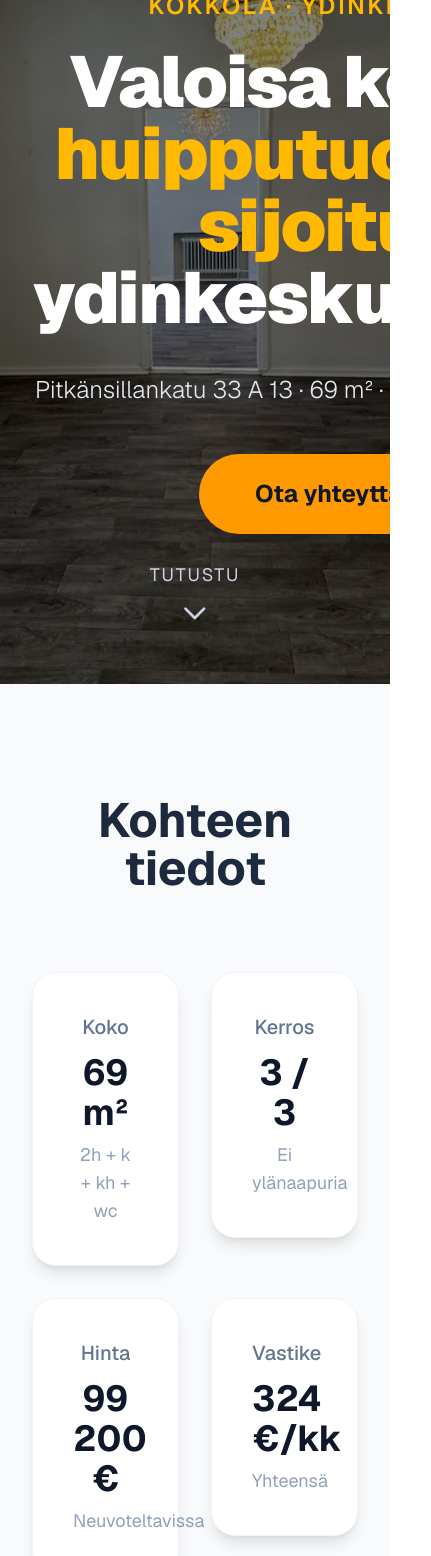
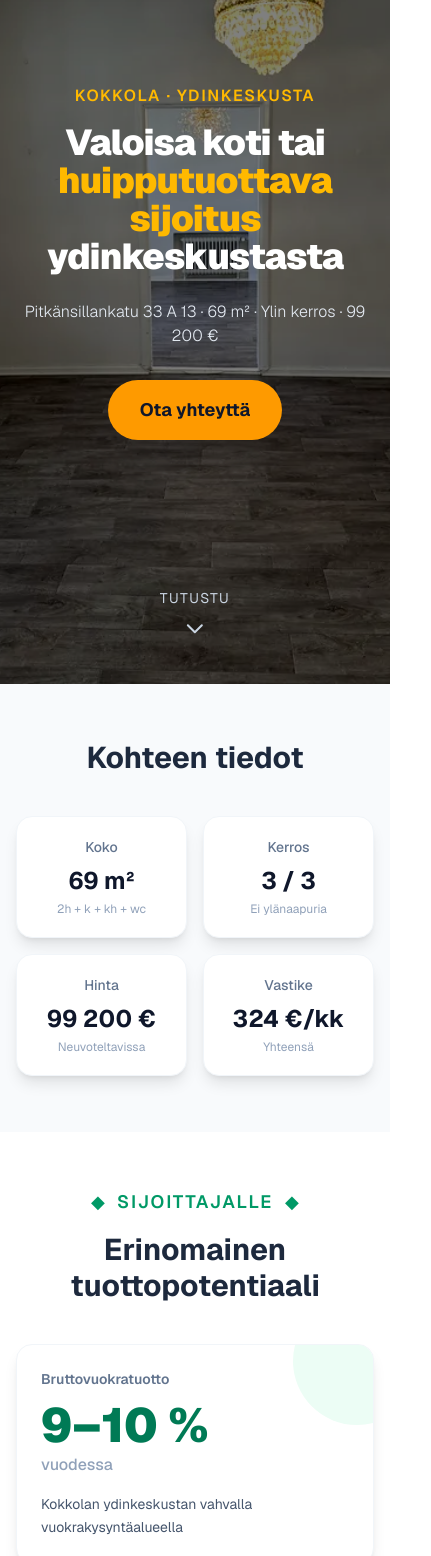
Before and after one commit to pkopsa/pitkansillankatu-site, a Next.js app: page / in a window 390 px wide. Shown: the part 160-1716 px from the top of the page, 431 px wide, since content can reach past the window. Built offline with nearby package versions, Linux system fonts and the light colour scheme.

Commit message:
Korjattu mobiiliskaalautuvuus

```diff
--- a/src/app/page.tsx
+++ b/src/app/page.tsx
@@ -72,41 +72,41 @@ export default function Home() {
           <div className="absolute inset-0 bg-black/50" />
         </div>
 
-        <div className="relative z-10 text-center px-8 max-w-6xl mx-auto">
-          <p className="text-amber-400 text-2xl font-semibold tracking-widest uppercase mb-6">
+        <div className="relative z-10 text-center px-4 lg:px-8 max-w-6xl mx-auto">
+          <p className="text-amber-400 text-base lg:text-2xl font-semibold tracking-widest uppercase mb-4 lg:mb-6">
             Kokkola · Ydinkeskusta
           </p>
-          <h1 className="text-7xl md:text-[6.5rem] lg:text-[8rem] font-black text-white leading-[1.0] tracking-tight mb-10">
+          <h1 className="text-4xl sm:text-5xl md:text-7xl lg:text-[8rem] font-black text-white leading-[1.05] lg:leading-[1.0] tracking-tight mb-6 lg:mb-10">
             Valoisa koti tai<br />
             <span className="text-amber-400">huipputuottava<br />sijoitus</span><br />
             ydinkeskustasta
           </h1>
-          <p className="text-2xl md:text-3xl text-slate-200 mb-12 font-light">
+          <p className="text-base sm:text-lg md:text-2xl lg:text-3xl text-slate-200 mb-8 lg:mb-12 font-light">
             Pitkänsillankatu 33 A 13 · 69 m² · Ylin kerros · 99 200 €
           </p>
           <a
             href="#yhteystiedot"
-            className="inline-block bg-amber-500 hover:bg-amber-400 text-slate-900 text-2xl font-bold px-14 py-6 rounded-full transition-colors duration-300 shadow-2xl"
+            className="inline-block bg-amber-500 hover:bg-amber-400 text-slate-900 text-lg lg:text-2xl font-bold px-8 lg:px-14 py-4 lg:py-6 rounded-full transition-colors duration-300 shadow-2xl"
           >
             Ota yhteyttä
           </a>
         </div>
 
-        <div className="absolute bottom-10 left-1/2 -translate-x-1/2 flex flex-col items-center gap-2 text-slate-300 animate-bounce">
-          <span className="text-lg tracking-widest uppercase">Tutustu</span>
-          <svg className="w-8 h-8" fill="none" stroke="currentColor" viewBox="0 0 24 24">
+        <div className="absolute bottom-8 left-1/2 -translate-x-1/2 flex flex-col items-center gap-2 text-slate-300 animate-bounce">
+          <span className="text-sm lg:text-lg tracking-widest uppercase">Tutustu</span>
+          <svg className="w-6 h-6 lg:w-8 lg:h-8" fill="none" stroke="currentColor" viewBox="0 0 24 24">
             <path strokeLinecap="round" strokeLinejoin="round" strokeWidth={2} d="M19 9l-7 7-7-7" />
           </svg>
         </div>
       </section>
 
       {/* ── PERUSTIEDOT ──────────────────────────────────────────────── */}
-      <section className="py-28 px-8 bg-slate-50">
+      <section className="py-14 px-4 lg:py-28 lg:px-8 bg-slate-50">
         <div className="max-w-6xl mx-auto">
           <FadeIn>
-            <h2 className="text-5xl font-bold text-center mb-20 text-slate-800">Kohteen tiedot</h2>
+            <h2 className="text-3xl lg:text-5xl font-bold text-center mb-10 lg:mb-20 text-slate-800">Kohteen tiedot</h2>
           </FadeIn>
-          <div className="grid grid-cols-2 md:grid-cols-4 gap-8">
+          <div className="grid grid-cols-2 md:grid-cols-4 gap-4 lg:gap-8">
             {[
               { label: "Koko", value: "69 m²", sub: "2h + k + kh + wc" },
               { label: "Kerros", value: "3 / 3", sub: "Ei ylänaapuria" },
@@ -114,10 +114,10 @@ export default function Home() {
               { label: "Vastike", value: "324 €/kk", sub: "Yhteensä" },
             ].map((item, i) => (
               <FadeIn key={item.label} delay={i * 100}>
-                <div className="bg-white rounded-3xl p-10 text-center shadow-lg border border-slate-100 hover:shadow-xl transition-shadow">
-                  <p className="text-slate-500 text-xl font-medium mb-3">{item.label}</p>
-                  <p className="text-4xl font-bold text-slate-900 mb-2">{item.value}</p>
-                  <p className="text-slate-400 text-lg">{item.sub}</p>
+                <div className="bg-white rounded-2xl lg:rounded-3xl p-5 lg:p-10 text-center shadow-lg border border-slate-100 hover:shadow-xl transition-shadow">
+                  <p className="text-slate-500 text-sm lg:text-xl font-medium mb-2 lg:mb-3">{item.label}</p>
+                  <p className="text-2xl lg:text-4xl font-bold text-slate-900 mb-1 lg:mb-2">{item.value}</p>
+                  <p className="text-slate-400 text-xs lg:text-lg">{item.sub}</p>
                 </div>
               </FadeIn>
             ))}
@@ -126,18 +126,18 @@ export default function Home() {
       </section>
 
       {/* ── SIJOITTAJAN TIEDOT ───────────────────────────────────────── */}
-      <section className="py-28 px-8 bg-white">
+      <section className="py-14 px-4 lg:py-28 lg:px-8 bg-white">
         <div className="max-w-6xl mx-auto">
           <FadeIn>
-            <div className="flex items-center gap-4 mb-6 justify-center">
-              <span className="text-emerald-600 text-2xl">◆</span>
-              <p className="text-emerald-600 text-2xl font-semibold tracking-widest uppercase">Sijoittajalle</p>
-              <span className="text-emerald-600 text-2xl">◆</span>
+            <div className="flex items-center gap-3 mb-4 lg:mb-6 justify-center">
+              <span className="text-emerald-600 text-lg lg:text-2xl">◆</span>
+              <p className="text-emerald-600 text-lg lg:text-2xl font-semibold tracking-widest uppercase">Sijoittajalle</p>
+              <span className="text-emerald-600 text-lg lg:text-2xl">◆</span>
             </div>
-            <h2 className="text-5xl font-bold text-center mb-20 text-slate-800">Erinomainen tuottopotentiaali</h2>
+            <h2 className="text-3xl lg:text-5xl font-bold text-center mb-10 lg:mb-20 text-slate-800">Erinomainen tuottopotentiaali</h2>
           </FadeIn>
 
-          <div className="grid md:grid-cols-3 gap-8 mb-16">
+          <div className="grid grid-cols-1 md:grid-cols-3 gap-4 lg:gap-8 mb-8 lg:mb-16">
             {[
               {
                 label: "Bruttovuokratuotto",
@@ -159,20 +159,20 @@ export default function Home() {
               },
             ].map((item, i) => (
               <FadeIn key={item.label} delay={i * 150}>
-                <div className="relative bg-white rounded-3xl p-10 overflow-hidden shadow-lg border border-slate-100 hover:shadow-xl transition-shadow">
-                  <div className="absolute top-0 right-0 w-40 h-40 bg-emerald-50 rounded-full -translate-y-16 translate-x-16" />
-                  <p className="text-slate-500 text-lg font-semibold mb-4">{item.label}</p>
-                  <p className="text-6xl font-black mb-1 text-emerald-700">{item.value}</p>
-                  <p className="text-xl font-medium mb-6 text-slate-400">{item.sub}</p>
-                  <p className="text-base text-slate-600 leading-relaxed">{item.desc}</p>
+                <div className="relative bg-white rounded-2xl lg:rounded-3xl p-6 lg:p-10 overflow-hidden shadow-lg border border-slate-100 hover:shadow-xl transition-shadow">
+                  <div className="absolute top-0 right-0 w-32 h-32 lg:w-40 lg:h-40 bg-emerald-50 rounded-full -translate-y-12 translate-x-12 lg:-translate-y-16 lg:translate-x-16" />
+                  <p className="text-slate-500 text-sm lg:text-lg font-semibold mb-3 lg:mb-4">{item.label}</p>
+                  <p className="text-5xl lg:text-6xl font-black mb-1 text-emerald-700">{item.value}</p>
+                  <p className="text-base lg:text-xl font-medium mb-4 lg:mb-6 text-slate-400">{item.sub}</p>
+                  <p className="text-sm lg:text-base text-slate-600 leading-relaxed">{item.desc}</p>
                 </div>
               </FadeIn>
             ))}
           </div>
 
           <FadeIn>
-            <div className="bg-slate-50 border border-slate-200 rounded-3xl p-10 text-center shadow-lg">
-              <p className="text-2xl text-slate-600 leading-relaxed">
+            <div className="bg-slate-50 border border-slate-200 rounded-2xl lg:rounded-3xl p-6 lg:p-10 text-center shadow-lg">
+              <p className="text-base lg:text-2xl text-slate-600 leading-relaxed">
                 Hankintahinta <strong className="text-emerald-700">99 200 €</strong> ja vastike vain{" "}
                 <strong className="text-emerald-700">324 €/kk</strong> tekevät tästä yhden Kokkolan
                 houkuttelevimmista sijoitusasunnoista.
@@ -183,14 +183,14 @@ export default function Home() {
       </section>
 
       {/* ── MUUTTOVALMIS KOTI ───────────────────────────────────────── */}
-      <section className="py-28 px-8 bg-slate-50">
+      <section className="py-14 px-4 lg:py-28 lg:px-8 bg-slate-50">
         <div className="max-w-6xl mx-auto">
           <FadeIn>
-            <h2 className="text-5xl font-bold text-center mb-6 text-slate-800">Muuttovalmis & freesi</h2>
-            <p className="text-2xl text-slate-500 text-center mb-20">Ei remonttitarvetta — voit vuokrata tai muuttaa heti</p>
+            <h2 className="text-3xl lg:text-5xl font-bold text-center mb-4 lg:mb-6 text-slate-800">Muuttovalmis & freesi</h2>
+            <p className="text-base lg:text-2xl text-slate-500 text-center mb-10 lg:mb-20">Ei remonttitarvetta — voit vuokrata tai muuttaa heti</p>
           </FadeIn>
 
-          <div className="grid md:grid-cols-3 gap-8">
+          <div className="grid grid-cols-1 md:grid-cols-3 gap-4 lg:gap-8">
             {[
               {
                 icon: "🖌️",
@@ -209,10 +209,10 @@ export default function Home() {
               },
             ].map((item, i) => (
               <FadeIn key={item.title} delay={i * 120}>
-                <div className="bg-white hover:bg-slate-50 rounded-3xl p-12 transition-colors duration-300 border border-slate-100 shadow-lg hover:shadow-xl">
-                  <div className="text-6xl mb-8">{item.icon}</div>
-                  <h3 className="text-3xl font-bold mb-5 text-slate-800">{item.title}</h3>
-                  <p className="text-xl text-slate-600 leading-relaxed">{item.desc}</p>
+                <div className="bg-white hover:bg-slate-50 rounded-2xl lg:rounded-3xl p-6 lg:p-12 transition-colors duration-300 border border-slate-100 shadow-lg hover:shadow-xl">
+                  <div className="text-5xl mb-4 lg:mb-8">{item.icon}</div>
+                  <h3 className="text-xl lg:text-3xl font-bold mb-3 lg:mb-5 text-slate-800">{item.title}</h3>
+                  <p className="text-sm lg:text-xl text-slate-600 leading-relaxed">{item.desc}</p>
                 </div>
               </FadeIn>
             ))}
@@ -221,16 +221,16 @@ export default function Home() {
       </section>
 
       {/* ── KUVAGALLERIA ────────────────────────────────────────────── */}
-      <section className="py-28 px-8 bg-white">
+      <section className="py-14 px-4 lg:py-28 lg:px-8 bg-white">
         <div className="max-w-7xl mx-auto">
           <FadeIn>
-            <h2 className="text-5xl font-bold text-center mb-20 text-slate-800">Kuvagalleria</h2>
+            <h2 className="text-3xl lg:text-5xl font-bold text-center mb-10 lg:mb-20 text-slate-800">Kuvagalleria</h2>
           </FadeIn>
 
-          <div className="grid grid-cols-2 md:grid-cols-3 lg:grid-cols-4 gap-4">
+          <div className="grid grid-cols-2 md:grid-cols-3 lg:grid-cols-4 gap-2 lg:gap-4">
             {/* Pääkuva — leveä */}
             <FadeIn className="col-span-2 row-span-2" delay={0}>
-              <div className="relative aspect-square rounded-3xl overflow-hidden shadow-lg">
+              <div className="relative aspect-square rounded-2xl lg:rounded-3xl overflow-hidden shadow-lg">
                 <Image
                   src="/olohuone1.webp"
                   alt="Olohuone"
@@ -242,7 +242,7 @@ export default function Home() {
 
             {galleryImages.slice(1).map((img, i) => (
               <FadeIn key={img.src} delay={(i + 1) * 80}>
-                <div className="relative aspect-square rounded-2xl overflow-hidden shadow-md">
+                <div className="relative aspect-square rounded-xl lg:rounded-2xl overflow-hidden shadow-md">
                   <Image
                     src={img.src}
                     alt={img.alt}
@@ -257,41 +257,41 @@ export default function Home() {
       </section>
 
       {/* ── HISTORIA & SIJAINTI ─────────────────────────────────────── */}
-      <section className="py-28 px-8 bg-slate-50">
+      <section className="py-14 px-4 lg:py-28 lg:px-8 bg-slate-50">
         <div className="max-w-6xl mx-auto">
           <FadeIn>
-            <h2 className="text-5xl font-bold text-center mb-6 text-slate-800">Historia & sijainti</h2>
-            <p className="text-2xl text-slate-500 text-center mb-20">
+            <h2 className="text-3xl lg:text-5xl font-bold text-center mb-3 lg:mb-6 text-slate-800">Historia & sijainti</h2>
+            <p className="text-base lg:text-2xl text-slate-500 text-center mb-10 lg:mb-20">
               Arvokas sijainti Kokkolan sydämessä — historiaa ja nykypäivää
             </p>
           </FadeIn>
 
-          <FadeIn delay={0} className="mb-16">
-            <div className="relative rounded-3xl overflow-hidden aspect-[16/7] shadow-xl">
+          <FadeIn delay={0} className="mb-8 lg:mb-16">
+            <div className="relative rounded-2xl lg:rounded-3xl overflow-hidden aspect-[16/9] lg:aspect-[16/7] shadow-xl">
               <Image
                 src="/nakyma.webp"
                 alt="Ikkunanäkymä Nordealle"
                 fill
                 className="object-cover brightness-105 contrast-105"
               />
-              <div className="absolute bottom-0 left-0 right-0 bg-gradient-to-t from-black/60 to-transparent p-8">
-                <p className="text-white text-2xl font-semibold">Näkymä ylimmästä kerroksesta — suoraan Kokkolan sydämeen</p>
+              <div className="absolute bottom-0 left-0 right-0 bg-gradient-to-t from-black/60 to-transparent p-4 lg:p-8">
+                <p className="text-white text-base lg:text-2xl font-semibold">Näkymä ylimmästä kerroksesta — suoraan Kokkolan sydämeen</p>
               </div>
             </div>
           </FadeIn>
 
           <FadeIn>
-            <div className="bg-white rounded-3xl p-12 border border-slate-100 shadow-lg">
-              <div className="grid md:grid-cols-3 gap-10 text-center">
+            <div className="bg-white rounded-2xl lg:rounded-3xl p-6 lg:p-12 border border-slate-100 shadow-lg">
+              <div className="grid grid-cols-3 gap-4 lg:gap-10 text-center">
                 {[
                   { icon: "📍", label: "Sijainti", value: "Kokkolan ydinkeskusta" },
                   { icon: "🚶", label: "Palvelut", value: "Kaikki kävelyetäisyydellä" },
                   { icon: "🏛️", label: "Rakennettu", value: "1950-luvun historiallinen talo" },
                 ].map((item) => (
                   <div key={item.label} className="flex flex-col items-center">
-                    <span className="text-5xl mb-4">{item.icon}</span>
-                    <p className="text-slate-500 text-lg mb-2">{item.label}</p>
-                    <p className="text-2xl font-bold text-slate-800">{item.value}</p>
+                    <span className="text-3xl lg:text-5xl mb-2 lg:mb-4">{item.icon}</span>
+                    <p className="text-slate-500 text-xs lg:text-lg mb-1 lg:mb-2">{item.label}</p>
+                    <p className="text-sm lg:text-2xl font-bold text-slate-800">{item.value}</p>
                   </div>
                 ))}
               </div>
@@ -301,32 +301,32 @@ export default function Home() {
       </section>
 
       {/* ── OTA YHTEYTTÄ ────────────────────────────────────────────── */}
-      <section id="yhteystiedot" className="py-28 px-8 bg-slate-800 text-white">
+      <section id="yhteystiedot" className="py-14 px-4 lg:py-28 lg:px-8 bg-slate-800 text-white">
         <div className="max-w-4xl mx-auto text-center">
           <FadeIn>
-            <p className="text-amber-400 text-2xl font-semibold tracking-widest uppercase mb-6">Kiinnostuitko?</p>
-            <h2 className="text-6xl font-bold mb-8">Ota yhteyttä</h2>
-            <p className="text-2xl text-slate-300 mb-20 leading-relaxed">
+            <p className="text-amber-400 text-base lg:text-2xl font-semibold tracking-widest uppercase mb-4 lg:mb-6">Kiinnostuitko?</p>
+            <h2 className="text-4xl lg:text-6xl font-bold mb-4 lg:mb-8">Ota yhteyttä</h2>
+            <p className="text-base lg:text-2xl text-slate-300 mb-10 lg:mb-20 leading-relaxed">
               Varaa näyttöaika tai pyydä lisätietoja — vastataan nopeasti.
             </p>
           </FadeIn>
 
-          <div className="grid md:grid-cols-3 gap-8">
+          <div className="grid grid-cols-1 md:grid-cols-3 gap-4 lg:gap-8">
             {[
               { icon: "👤", label: "Myyjä", value: "Petri Kopsa", href: null },
               { icon: "📞", label: "Puhelin", value: "+358 50 306 0635", href: "tel:+358503060635" },
               { icon: "✉️", label: "Sähköposti", value: "info@terassitalo.com", href: "mailto:info@terassitalo.com" },
             ].map((item, i) => (
               <FadeIn key={item.label} delay={i * 120}>
-                <div className="bg-white/5 hover:bg-white/10 border border-white/10 rounded-3xl p-10 transition-colors duration-300">
-                  <div className="text-5xl mb-6">{item.icon}</div>
-                  <p className="text-slate-400 text-xl mb-3">{item.label}</p>
+                <div className="bg-white/5 hover:bg-white/10 border border-white/10 rounded-2xl lg:rounded-3xl p-6 lg:p-10 transition-colors duration-300">
+                  <div className="text-4xl lg:text-5xl mb-4 lg:mb-6">{item.icon}</div>
+                  <p className="text-slate-400 text-sm lg:text-xl mb-2 lg:mb-3">{item.label}</p>
                   {item.href ? (
-                    <a href={item.href} className="text-2xl font-bold text-amber-400 hover:text-amber-300 transition-colors">
+                    <a href={item.href} className="text-lg lg:text-2xl font-bold text-amber-400 hover:text-amber-300 transition-colors">
                       {item.value}
                     </a>
                   ) : (
-                    <p className="text-2xl font-bold text-white">{item.value}</p>
+                    <p className="text-lg lg:text-2xl font-bold text-white">{item.value}</p>
                   )}
                 </div>
               </FadeIn>
@@ -334,8 +334,8 @@ export default function Home() {
           </div>
 
           <FadeIn delay={400}>
-            <div className="mt-20 pt-12 border-t border-white/10">
-              <p className="text-slate-500 text-xl">
+            <div className="mt-12 pt-8 lg:mt-20 lg:pt-12 border-t border-white/10">
+              <p className="text-slate-500 text-sm lg:text-xl">
                 Pitkänsillankatu 33 A 13 · 67100 Kokkola · 69 m² · 99 200 €
               </p>
             </div>
```
